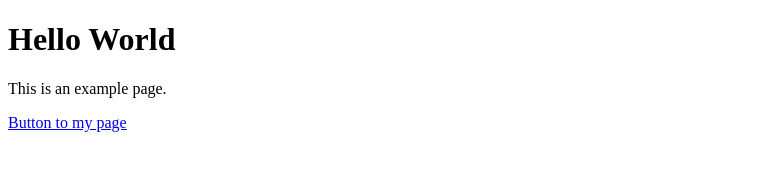
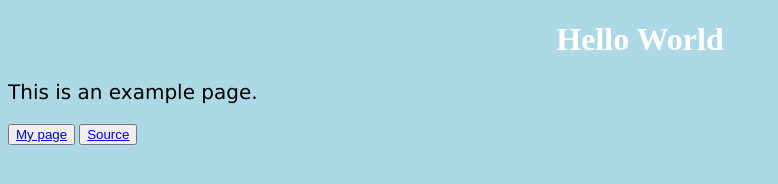
Before and after one commit to darkexplosiveqwx/darkexplosiveqwx.github.io, a plain HTML site: page example.html in a window 1280 px wide. Shown: the whole page, without its empty margins (0-778 px from the left). Drawn offline with Linux system fonts and the light colour scheme.

Commit message:
fixed links?

```diff
--- a/example.html
+++ b/example.html
@@ -3,10 +3,30 @@
     <head>
         <title>Example Page</title>
         <meta charset="utf-8">
+        <style>
+        body {
+            background-color: lightblue;
+          }
+
+          h1 {
+            color: white;
+            text-align: center;
+          }
+
+          p {
+            font-family: verdana;
+            font-size: 20px;
+          }
+          </style>
     </head>
     <body>
         <h1>Hello World</h1>
         <p>This is an example page.</p>
-        <a type="button" id="deq_github" href="darkexplosiveqwx.github.io">Button to my page</a>
+        <button>
+            <a type="button" id="deq_github_page" href="https://darkexplosiveqwx.github.io">My page</a>
+        </button>
+        <button>
+            <a type="button" id="code_example" href="https://github.com/darkexplosiveqwx/darkexplosiveqwx.github.io/blob/main/example.html">Source</a>
+        </button>
     </body>
 </html>
```
Also changed, not shown: 404.html (+3 -0 lines), index.html (+4 -2 lines), example.css (deleted).
